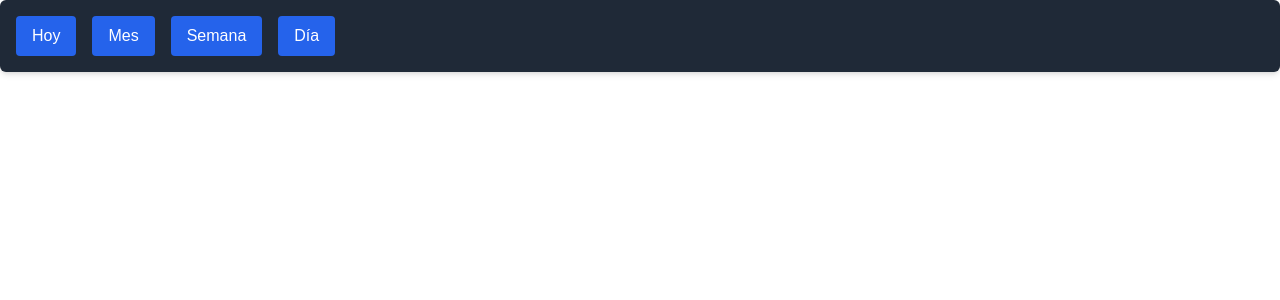
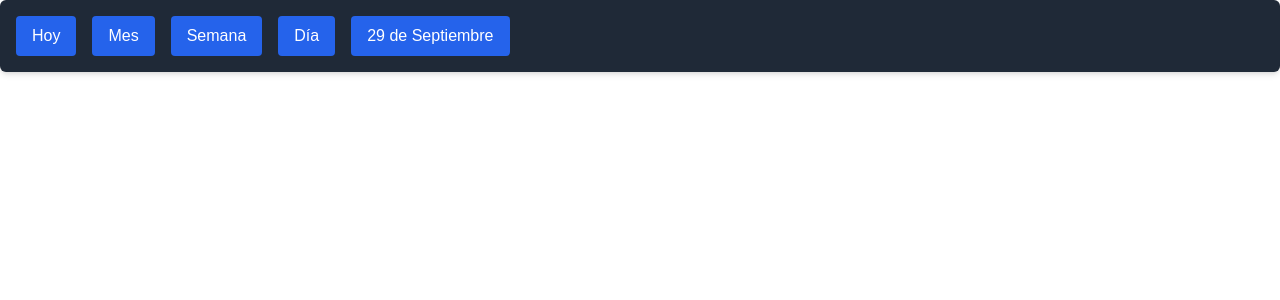
Before and after one commit to joalcapa/calendar, a Next.js app: page / in a window 1280 px wide. Shown: the top 300 px of the page. Built offline with nearby package versions, Linux system fonts and the light colour scheme.

Commit message:
feat: Add CalendarNavigation

```diff
--- a/app/components/calendar/navigation/index.tsx
+++ b/app/components/calendar/navigation/index.tsx
@@ -5,10 +5,7 @@ interface NavigationProps {
   monthLabelButton?: string;
   weekLabelButton?: string;
   dayLabelButton?: string;
-  onResetToday?: () => void,
-  onMonth?: () => void,
-  onWeek?: () => void,
-  onDay?: () => void,
+  label: string;
 }
 
 const Navigation: React.FC<NavigationProps> = (
@@ -17,36 +14,34 @@ const Navigation: React.FC<NavigationProps> = (
     monthLabelButton = "Mes",
     weekLabelButton = "Semana",
     dayLabelButton = "Día",
-    onResetToday = () => { },
-    onMonth = () => { },
-    onWeek = () => { },
-    onDay = () => { },
+    label = "",
   }
 ) => (
   <nav className="flex space-x-4 p-4 bg-gray-800 rounded-md shadow-md" >
     <button
       className="px-4 py-2 text-white bg-blue-600 hover:bg-blue-700 rounded transition duration-300"
-      onClick={onResetToday}
     >
       {todayLabelButton}
     </button>
     <button
       className="px-4 py-2 text-white bg-blue-600 hover:bg-blue-700 rounded transition duration-300"
-      onClick={onMonth}
     >
       {monthLabelButton}
     </button>
     <button
       className="px-4 py-2 text-white bg-blue-600 hover:bg-blue-700 rounded transition duration-300"
-      onClick={onWeek}
     >
       {weekLabelButton}
     </button>
     <button
       className="px-4 py-2 text-white bg-blue-600 hover:bg-blue-700 rounded transition duration-300"
-      onClick={onDay}
     >
       {dayLabelButton}
+    </button>
+    <button
+      className="px-4 py-2 text-white bg-blue-600 hover:bg-blue-700 rounded transition duration-300"
+    >
+      {label}
     </button>
   </nav>
 );
--- a/app/page.tsx
+++ b/app/page.tsx
@@ -1,9 +1,7 @@
-'use client'
-
 import CalendarNavigation from './components/calendar/navigation';
 
-export default function Home() {
+export default async function Home(props: any) {
   return (
-    <CalendarNavigation />
+    <CalendarNavigation label={'29 de Septiembre'} />
   );
 }
```
